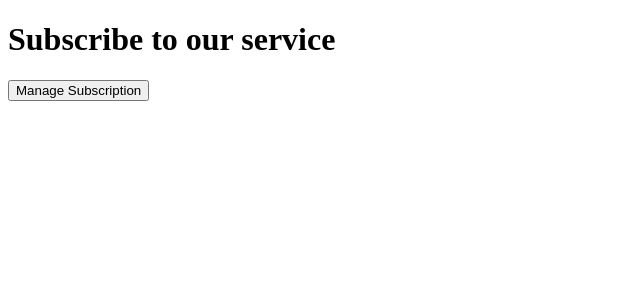
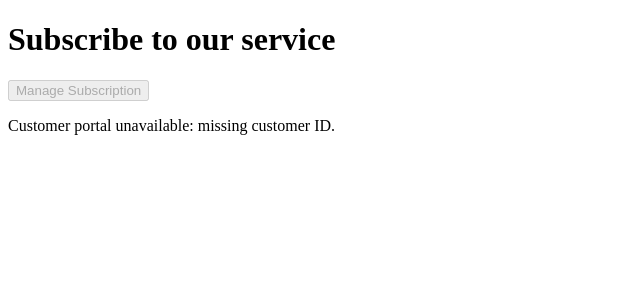
Before and after one commit to Sabil49/myzobackend, a Next.js app: page /payment in a window 1280 px wide. Shown: the top 300 px of the page, without its empty margins (0-640 px from the left). Built offline with nearby package versions, Linux system fonts and the light colour scheme; no server answers.

Commit message:
add payment return 2

```diff
--- a/app/payment/checkout.tsx
+++ b/app/payment/checkout.tsx
@@ -2,23 +2,43 @@
 import { useSession } from "next-auth/react";
 import { useState } from "react";
 
-export default function SubscribeButton() {
+export default function SubscribeButton({ planId }: { planId?: string }) {
 
   const [loading, setLoading] = useState<boolean>(false);
   const [error, setError] = useState<string | null>(null);
 
   // Get the current user session
   const { data: userSession } = useSession();
-  const email= userSession?.user?.email || "test@example.com";
-  const planId = "pdt_ctSjb2435t8p2c1vQcx98"; // replace with your actual plan ID from Dodo Payments
+  const email = userSession?.user?.email;
 
   const createCheckoutSession = async () => {
-  setLoading(true);
-  setError(null);
-  console.log('Creating checkout session for plan:', planId);
-  try {
+    setLoading(true);
+    setError(null);
+    console.log('Creating checkout session for plan:', planId);
+    try {
+      // Validate session, email and planId before proceeding
+      if (!userSession) {
+        setError('You must be signed in to proceed to checkout.');
+        setLoading(false);
+        return;
+      }
 
-    const response = await fetch('api/payment/dodo/checkout', {
+      if (!email) {
+        setError('Your account is missing an email address. Please verify your profile.');
+        setLoading(false);
+        return;
+      }
+
+      if (!planId) {
+        setError('No plan selected for checkout.');
+        setLoading(false);
+        return;
+      }
+    const customer = {
+      email: email
+    };
+
+    const response = await fetch('/api/payment/dodo/checkout', {
       method: 'POST',
       headers: {
         'Content-Type': 'application/json',
@@ -33,10 +53,7 @@ export default function SubscribeButton() {
           }
         ],
         // Pre-fill customer information to reduce checkout friction
-        customer: {
-          email: email,
-          name: userSession?.user?.name || "Test User",
-        },
+        customer,
         //  allowed_payment_method_types: ["amazon_pay", "google_pay", "upi", "credit", "debit"], // adjust to what Dodo supports
 
       })
--- a/app/payment/customer-portal.tsx
+++ b/app/payment/customer-portal.tsx
@@ -1,7 +1,17 @@
 "use client";
+import { useSession } from "next-auth/react";
+import { useState } from "react";
 
-    export default function CustomerPortal() {
+export default function CustomerPortal({ customerId: customerIdProp }: { customerId?: string }) {
+  const { data: userSession } = useSession();
+  const [loading, setLoading] = useState(false);
+  const [error, setError] = useState<string | null>(null);
+
+  const customerId = customerIdProp || (userSession?.user as { customerId?: string })?.customerId;
+
   const handleOpenPortal = async (customerId: string) => {
+    setLoading(true);
+    setError(null);
     try {
       const response = await fetch('/api/payment/dodo/customer-portal', {
         method: 'POST',
@@ -11,20 +21,55 @@
         body: JSON.stringify({ customer_id: customerId }),
       });
 
+      if (!response.ok) {
+        let errMsg = `Customer portal request failed (${response.status})`;
+        try {
+          const errBody = await response.json();
+          if (errBody && errBody.message) errMsg = String(errBody.message);
+          else errMsg = JSON.stringify(errBody);
+        } catch {
+          try {
+            const txt = await response.text();
+            if (txt) errMsg = txt;
+          } catch {
+            // ignore
+          }
+        }
+        console.error('Error opening customer portal:', errMsg);
+        setError(errMsg || 'Could not open customer portal.');
+        setLoading(false);
+        return;
+      }
+
       const data = await response.json();
 
-          if (data.portal_url) {
+      if (data && data.portal_url) {
         window.open(data.portal_url, '_blank');
       } else {
-            alert('Could not open customer portal.');
+        setError('Could not open customer portal.');
       }
     } catch (error) {
       console.error('Error opening customer portal:', error);
-          alert('An error occurred while trying to open the customer portal.');
+      setError('An error occurred while trying to open the customer portal.');
     }
+    setLoading(false);
   };
 
+  const isDisabled = !customerId || loading;
+
   return (
-        <button onClick={() => handleOpenPortal("cus_Uqwg3OWPsUR5ftSq7qwHM")}>Manage Subscription</button>
+    <div>
+      <button
+        onClick={() => customerId && handleOpenPortal(customerId)}
+        disabled={isDisabled}
+        className={isDisabled ? 'opacity-50 cursor-not-allowed' : ''}
+      >
+        {loading ? 'Opening...' : 'Manage Subscription'}
+      </button>
+      {error && <p className="text-red-500">{error}</p>}
+      {!customerId && (
+        <p className="text-sm text-gray-600">Customer portal unavailable: missing customer ID.</p>
+      )}
+    </div>
   );
 }
--- a/package.json
+++ b/package.json
@@ -21,6 +21,7 @@
     "jsonwebtoken": "^9.0.2",
     "multer": "^2.0.2",
     "next": "16.1.4",
+    "next-auth": "^4.24.13",
     "razorpay": "^2.9.2",
     "react": "19.2.3",
     "react-dom": "19.2.3",
```
Also changed, not shown: app/payment/return/page.tsx (+24 -6 lines), 1 other file (tests, documents, lock files or other folders). Lines whose indentation alone changed are shown as unchanged.
